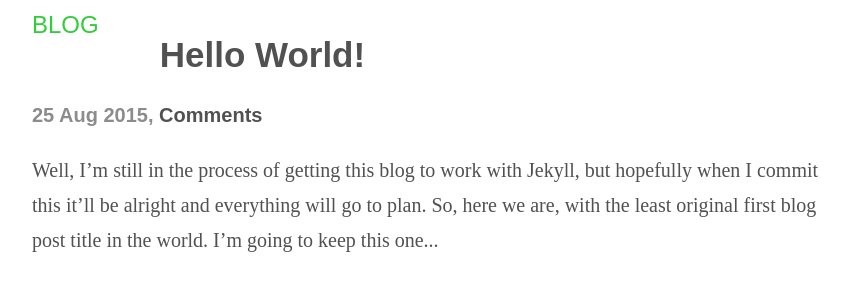
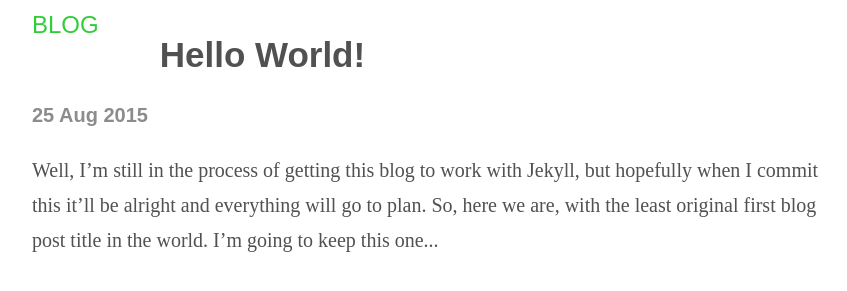
Before and after one commit to admlw/admlw.github.io, a Jekyll site: the page built from blog/index.html, in a window 1280 px wide. Shown: the part 138-429 px from the top of the page, without its empty margins (208-1055 px from the left). Built offline with Jekyll 4.4.1, drawn with Linux system fonts in a browser that asks for light colours; some web fonts are replaced; the list of posts is cut into pages by our own code.

Commit message:
Update index.html

```diff
--- a/blog/index.html
+++ b/blog/index.html
@@ -7,7 +7,7 @@ title: Adventures of a Physics PhD
 
     {% for post in site.posts %}
       <li><h2><a href="{{ post.url }}" title="{{ post.title }}">{{ post.title }}</a></h2></li>
-      <li><h3>{{ post.date | date_to_string }}, <a href="{{ post.url }}#disqus_thread">Comments</a></h3></li>
+      <li><h3>{{ post.date | date_to_string }}</h3></li>
       <li>{{ post.content | strip_html | truncatewords: 50 }}</li>
         {% endfor %}
       </ul>
```
